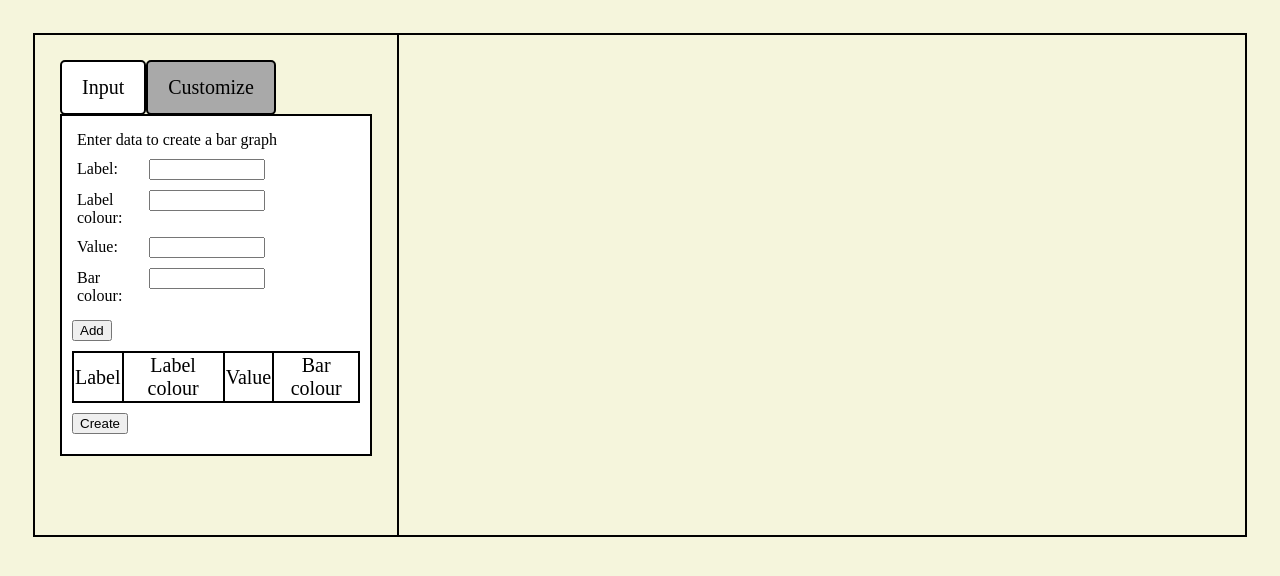
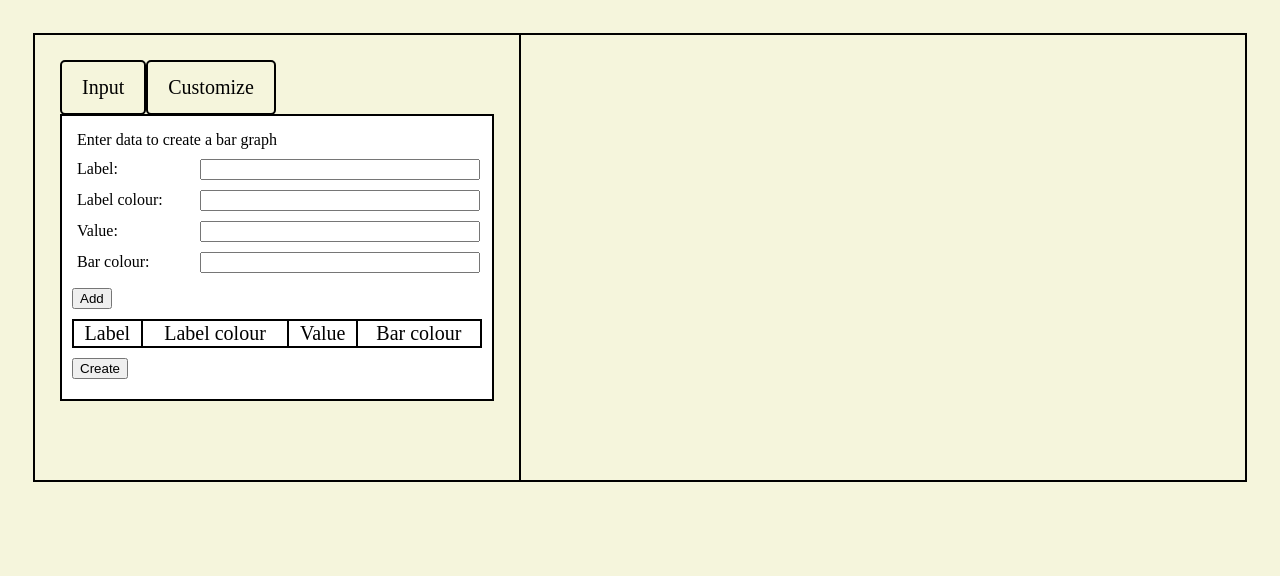
Before and after one commit to AndrewKim0318/bar-chart-project, a website: page index.html in a window 1280 px wide. Drawn offline with Linux system fonts and the light colour scheme.

Commit message:
changed size of input menu due to shape shifting when generating data table

```diff
--- a/styles.css
+++ b/styles.css
@@ -6,7 +6,7 @@ body {
 
 #grid {
     display: grid;
-    grid-template-columns: 3fr 7fr;
+    grid-template-columns: 2fr 3fr;
     height: 100%;
 }
 
@@ -49,11 +49,11 @@ body {
     border-radius: 5px;
 }
 
-#navbar .active{
+#navbar .nav.active{
     background-color: white;
 }
 
-#navbar .inactive{
+#navbar .nav{
     background-color: darkgrey
 }
 
@@ -83,12 +83,12 @@ body {
 
 .label span .label-name {
     display: table-cell;
-    width: 25%;
+    width: 30%;
 }
 
 .label span .label-value {
     display: table-cell;
-    width: 50%;
+    width: 95%;
 }
 
 p, h4 {
@@ -118,6 +118,7 @@ th{
 td{
     font-size: 20px;
     text-align: center;
+    font-weight: 200;
 }
 
 table td + td {
```
